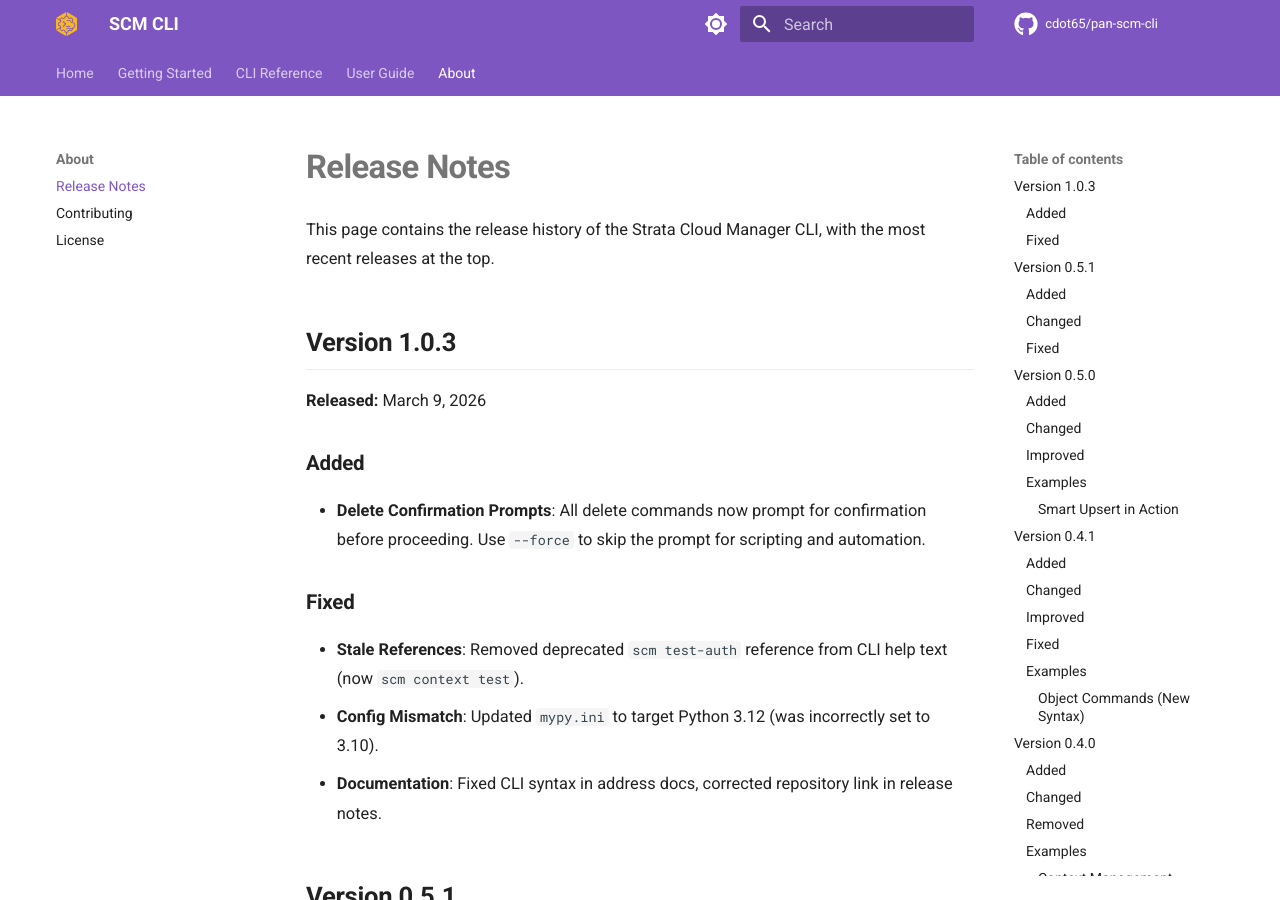
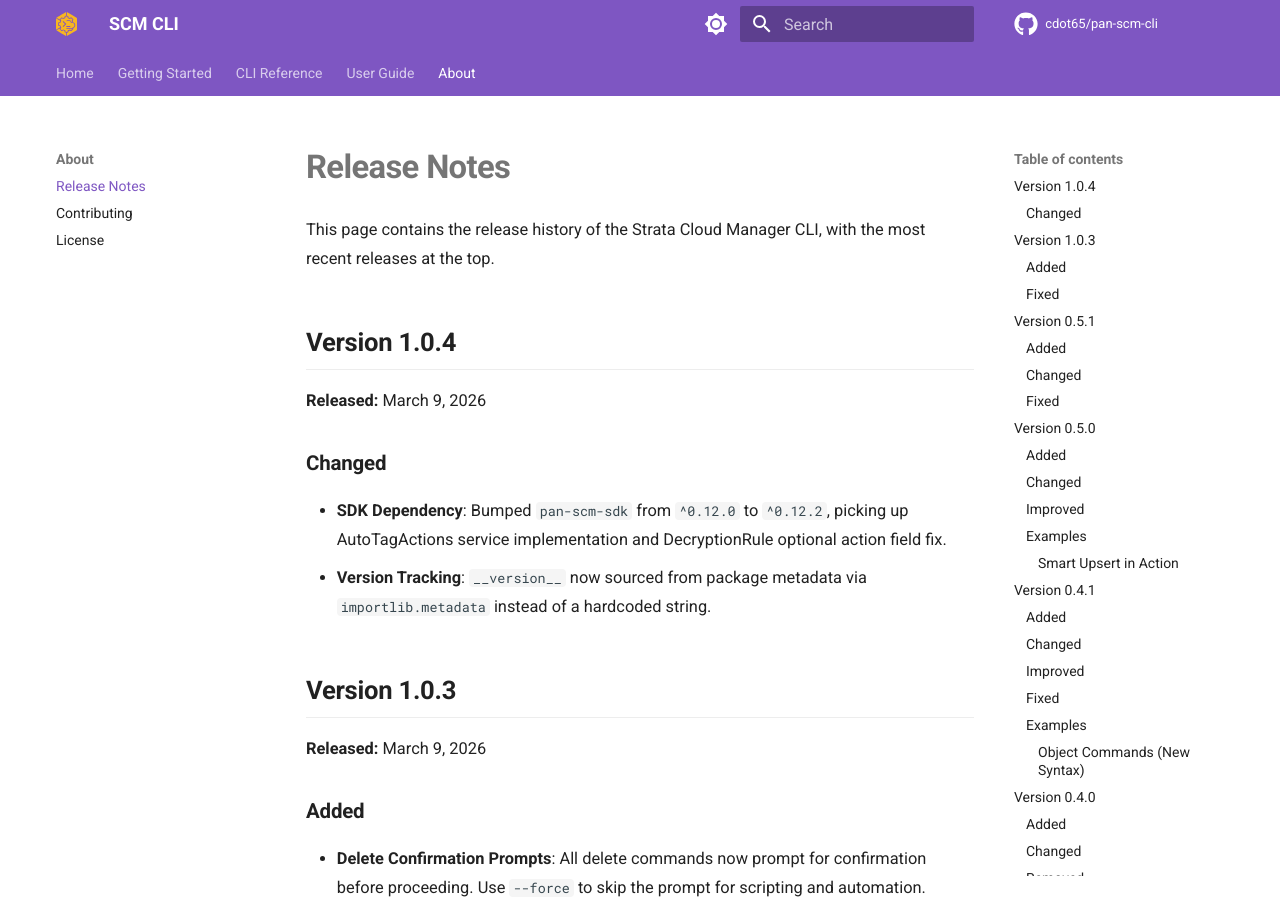
Before and after one commit to cdot65/pan-scm-cli, an MkDocs documentation site: the page built from docs/about/release-notes.md, in a window 1280 px wide and 900 px high. Built offline with MkDocs 1.6.1 and Material for MkDocs 9.7.7, drawn with Linux system fonts in a browser that asks for light colours; comment, search, counter and statistics services are not loaded.

Commit message:
chore: bump pan-scm-sdk to ^0.12.2, dynamic __version__, v1.0.4 (#176)
Co-authored-by: Claude Opus 4.6 <noreply@anthropic.com>

```diff
--- a/docs/about/release-notes.md
+++ b/docs/about/release-notes.md
@@ -1,6 +1,15 @@
 # Release Notes
 
 This page contains the release history of the Strata Cloud Manager CLI, with the most recent releases at the top.
+
+## Version 1.0.4
+
+**Released:** March 9, 2026
+
+### Changed
+
+- **SDK Dependency**: Bumped `pan-scm-sdk` from `^0.12.0` to `^0.12.2`, picking up AutoTagActions service implementation and DecryptionRule optional action field fix.
+- **Version Tracking**: `__version__` now sourced from package metadata via `importlib.metadata` instead of a hardcoded string.
 
 ## Version 1.0.3
 
--- a/pyproject.toml
+++ b/pyproject.toml
@@ -1,6 +1,6 @@
 [tool.poetry]
 name = "pan-scm-cli"
-version = "1.0.3"
+version = "1.0.4"
 description = "CICD and Network Engineer-friendly CLI tool for Palo Alto Networks Strata Cloud Manager"
 authors = ["Calvin Remsburg <dev@cdot.io>"]
 readme = "README.md"
@@ -11,7 +11,7 @@ python = ">=3.12,<3.14"
 typer = "^0.15.4"
 pyyaml = "^6.0.2"
 pydantic = "^2.11.5"
-pan-scm-sdk = "^0.12.0"
+pan-scm-sdk = "^0.12.2"
 dynaconf = "^3.2.11"
 
 [tool.poetry.group.dev.dependencies]
--- a/src/scm_cli/__init__.py
+++ b/src/scm_cli/__init__.py
@@ -1,6 +1,8 @@
 """pan-scm-cli: CLI for Palo Alto Networks Strata Cloud Manager."""
 
-__version__ = "0.3.0"
+from importlib.metadata import version
+
+__version__ = version("pan-scm-cli")
 
 from .main import app
 
```
Also changed, not shown: CLAUDE.md (+1 -1 lines).
